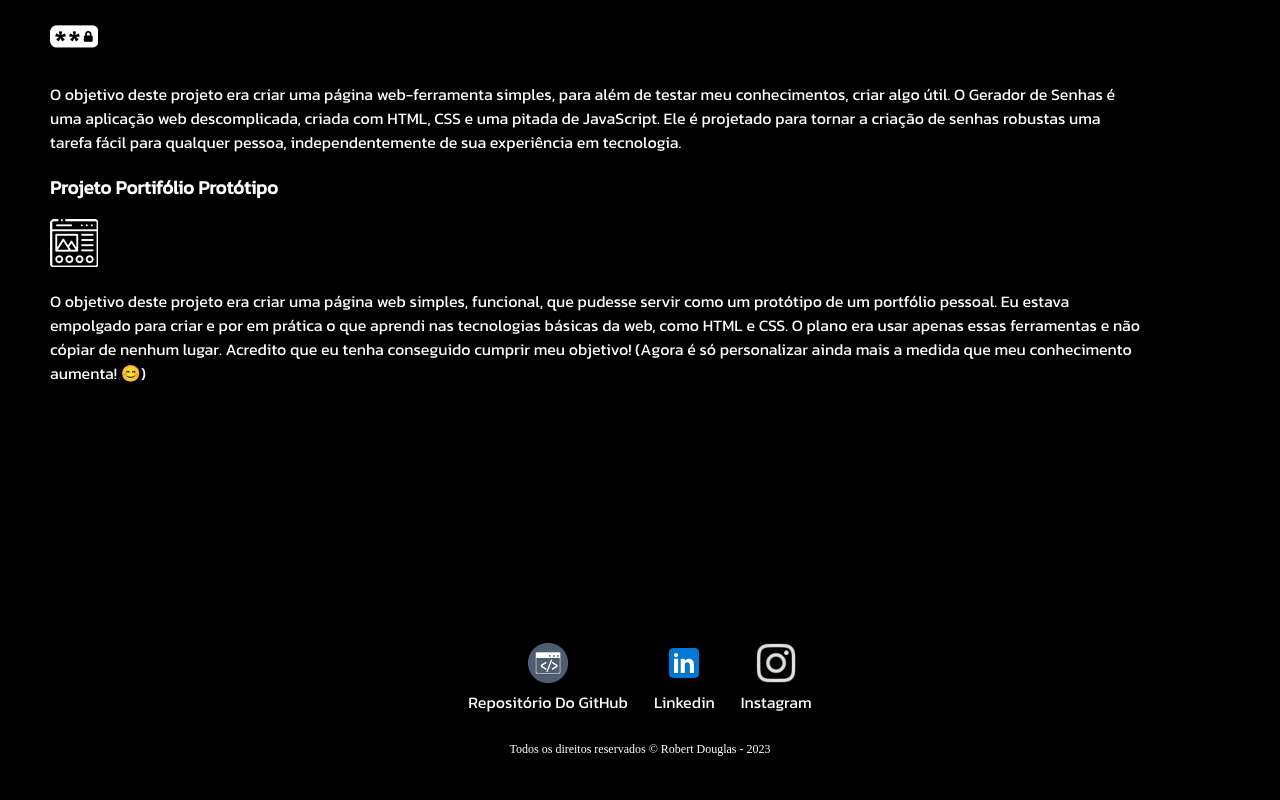
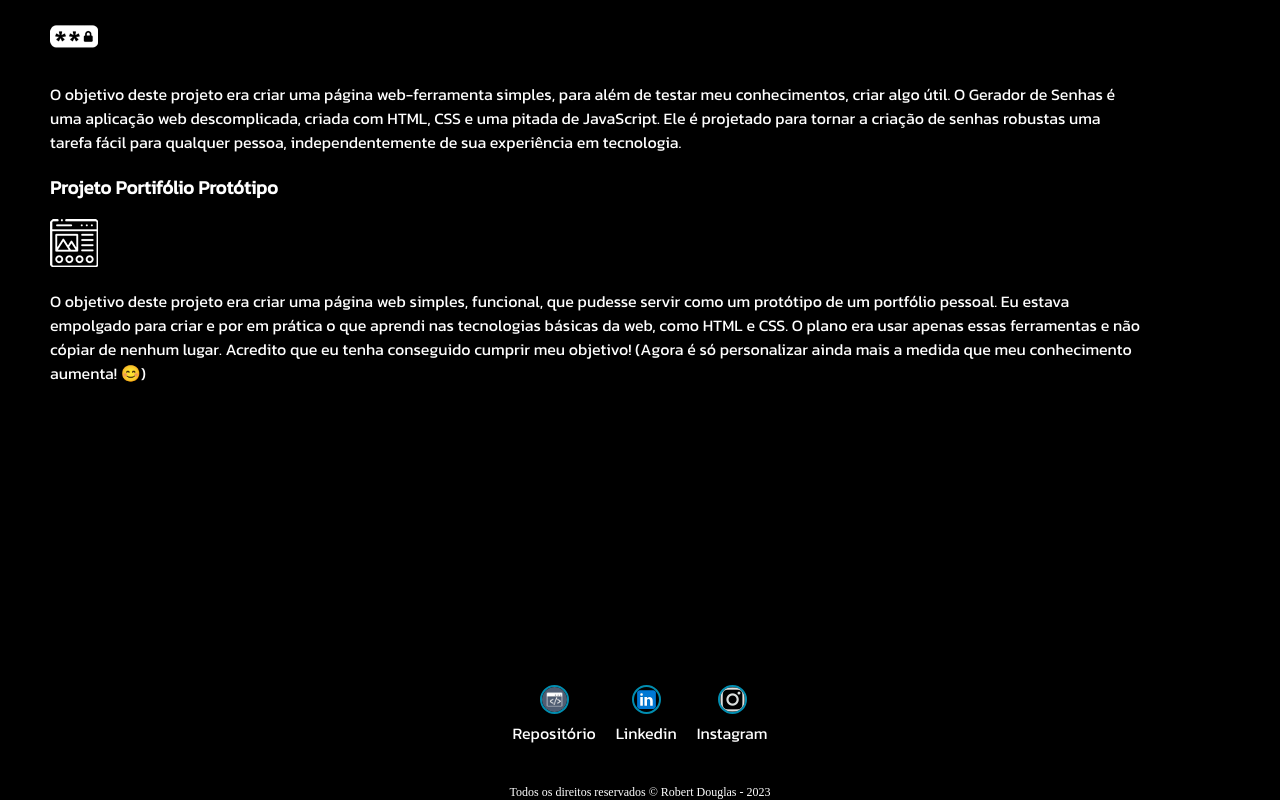
Before and after one commit to robertdouglasaimon/projeto-microsite, a plain HTML site: page project.html in a window 1280 px wide. Shown: the part 908-1708 px from the top of the page. Before the commit the page ends 1665 px from the top, so only its background shows below. Drawn offline with Linux system fonts and the light colour scheme.

Commit message:
Commit suado parte 3

```diff
--- a/css/style2.css
+++ b/css/style2.css
@@ -45,16 +45,28 @@ h1 {
 
 /*Rodapé*/
 
-footer img {
-    width: 40px;
-    height: 40px;
+.iconeimg img{
+    width: 25px;
+    height: 25px;
+    border: 2px solid #5bbe42;
+    border-radius: 50%;
+    transition: transform 0.3s;
+}
 
+/*  EFEITO DE ROTAÇÃO DOS ICONES DO FOOTER EM COJUNTO COM O JS  */
+.iconeimg:hover img {
+    transform: rotateY(180deg);
 }
+/*--------------------------------------------------------------*/
+
+
 
 footer {
     justify-content: center;
     display: flex;
     font-family: "Kanit"/*NOME DA FONTE EXTERNA DO GOOGLE, CITADA LÁ EM CIMA!*/, sans-serif; /*Modifica a fonte da página.*/
+    gap: 20px;
+    align-items: center;
 }
 
 .RobertDouglas2023 {
--- a/css/style3.css
+++ b/css/style3.css
@@ -62,11 +62,28 @@ h4 {
 
 
 /* Rodapé */
+.container2 {
+    display: flex;
+    justify-content: center;
+    align-items: flex-end; /* Alinhar na parte inferior */
+    gap: 20px;
+    margin-top: 30px; /* Adiciona margem na parte superior e desce o elementos do footer. No caso, os icones do footer.*/
+}
 
-footer img {
-    width: 40px;
-    height: 40px;
+.container2 img {
+    width: 25px;
+    height: 25px;
+    border: 2px solid #018DB0;
+    border-radius: 50%;
+/*EFEITO DE CARTA PARA GIRAR OS ICONES DO FOOTER NO CSS EM CONJUUNTO AO JS*/
+    cursor: pointer;
+    transition: transform 0.3s; /* Adiciona a transição para o efeito */
 }
+
+.container2 img:hover {
+    transform: rotateY(180deg);
+}
+/*-------------------------------------------------------------------------*/
 
 footer {
     justify-content: center;
@@ -74,14 +91,19 @@ footer {
     font-family: "Kanit"/*NOME DA FONTE EXTERNA DO GOOGLE, CITADA LÁ EM CIMA!*/, sans-serif; /*Modifica a fonte da página.*/
 }
 
+footer img {
+    width: 25px;
+    height: 25px;
+    border: 2px solid #018DB0;
+    border-radius: 50%;
+}
+
 .RobertDouglas2023 {
     display: flex;
     justify-content:center;
-    align-items: ;
     color: #ffffff;
     font-size: 12px;
     font-family: "sanserif";
-    font-weight: 400;
     word-wrap: break-word
 
 }
@@ -97,16 +119,3 @@ footer a {
 footer p {
     margin-top: 1px;
 }
-
-.container2 {
-    display:flex;
-    flex-direction:row;
-    justify-content:center;
-    align-items:center;
-    flex-wrap: wrap;
-    flex-flow:;
-    align-content:center;
-    gap: 2px;
-    column-gap:;
-
-}
--- a/home.html
+++ b/home.html
@@ -107,21 +107,28 @@
 </body>
 
 <footer> <!--Rodapé da página. Não tem segredo.. É tudo que fica na parte INFERIOR do site, pode ser estilizado no CSS usando CLASS nos elementos que forem DENTRO dele.-->
+    <div class="iconeimg">
         <a href="https://github.com/robertdouglasaimon" target="_blank" rel="noopener noreferrer">
-            <img src="./images/github.svg" alt="github">
+            <img src="./images/github.svg" alt="github" class="icone-link">
             <p>GitHub</p>
         </a>
+    </div>
 
+    <div class="iconeimg">
         <a href="https://www.linkedin.com/in/robertdouglas2000/" target="_blank" rel="noopener noreferrer">
-            <img src="./images/linkedin.svg" alt="linkedin">
+            <img src="./images/linkedin.svg" alt="linkedin" class="icone-link">
             <p>Linkedin</p>
         </a>
+    </div>
 
+    <div class="iconeimg" >
         <a href="https://www.instagram.com/rd_ciclo/" target="_blank" rel="noopener noreferrer">
-            <img src="images/insta.png" alt="instagram">
+            <img src="images/insta.png" alt="instagram" class="icone-link">
             <p>Instagram</p>
         </a>
+    </div>
 
 </footer>
 <div class="RobertDouglas2023">Todos os direitos reservados © Robert Douglas - 2023 </div>
+<script src="js/script.js"></script>
 </html>
--- a/js/script.js
+++ b/js/script.js
@@ -28,6 +28,7 @@ console.log
 
 
 // APLICANDO O EFEITO DE ROTAÇÃO DE IMAGEM NO ICONE COM A AJUDA DO CHAT GPT! //
+// EFEITO DE CARTA GIRANDO NA FOTO E NO FOOTER DO ''INICIO '' DO SITE //
 
 document.querySelectorAll('.icone').forEach((icone) => {
     icone.addEventListener('mouseover', () => {
@@ -38,3 +39,29 @@ document.querySelectorAll('.icone').forEach((icone) => {
         icone.style.transform = 'rotateY(0deg)';
     });
 });
+
+// Animação dos ícones do footer da página ''home.html / SOBRE MIM''
+document.querySelectorAll('.iconeimg .icone-link').forEach((icone) => {
+    icone.addEventListener('mouseover', () => {
+        icone.style.transform = 'rotateY(180deg)';
+    });
+
+    icone.addEventListener('mouseout', () => {
+        icone.style.transform = 'rotateY(0deg)';
+    });
+});
+
+
+
+// Animação dos ícones do footer da página ''project.html / PROJETOS''
+document.querySelectorAll('.container2').forEach((container) => {
+    const icone = container.querySelector('.icone-link');
+
+    container.addEventListener('mouseover', () => {
+        icone.style.transform = 'rotateY(180deg)';
+    });
+
+    container.addEventListener('mouseout', () => {
+        icone.style.transform = 'rotateY(0deg)';
+    });
+});
--- a/project.html
+++ b/project.html
@@ -111,22 +111,35 @@
 <footer> <!--Rodapé da página. Não tem segredo.. É tudo que fica na parte INFERIOR do site, pode ser estilizado no CSS usando CLASS nos elementos que forem DENTRO dele.-->
 
     <div class="container2">
+        <div>
             <a href="https://github.com/robertdouglasaimon?tab=repositories" target="_blank" rel="noopener noreferrer">
-            <img src="./images/programar.gif" alt="github">
-            <p>Repositório Do GitHub</p>
-             </a>
+                <div class="iconeimg">
+                    <img src="./images/programar.gif" alt="github" class="icone-link">
+                    <p>Repositório</p>
+                </div>
+            </a>
+        </div>
 
+        <div class="iconeimg">
             <a href="https://www.linkedin.com/in/robertdouglas2000/" target="_blank" rel="noopener noreferrer">
-            <img src="./images/linkedin.svg" alt="linkedin">
-            <p>Linkedin</p>
+                <div class="iconeimg">
+                    <img src="./images/linkedin.svg" alt="linkedin" class="icone-link">
+                    <p>Linkedin</p>
+                </div>
             </a>
+        </div>
 
+        <div class="iconeimg" >
             <a href="https://www.instagram.com/rd_ciclo/" target="_blank" rel="noopener noreferrer">
-            <img src="images/insta.png" alt="instagram">
-            <p>Instagram</p>
+                <div class="iconeimg">
+                    <img src="images/insta.png" alt="instagram" class="icone-link">
+                    <p>Instagram</p>
+                </div>
             </a>
+        </div>
     </div>
 
 </footer>
 <div class="RobertDouglas2023">Todos os direitos reservados © Robert Douglas - 2023 </div>
+<script src="js/script.js"></script>
 </html>
```
